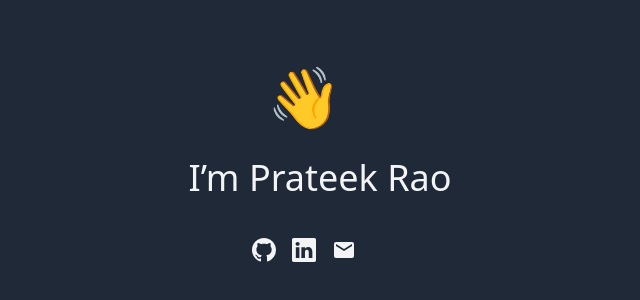
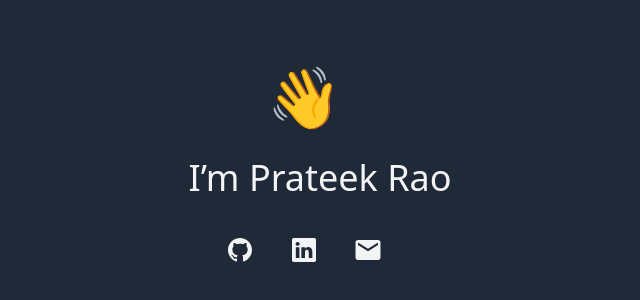
Before and after one commit to raopg/personal-website, a Next.js app: page / in a window 1280 px wide. Shown: the part 232-532 px from the top of the page, without its empty margins (336-976 px from the left). Built offline with nearby package versions, Linux system fonts and the light colour scheme.

Commit message:
upload resume

```diff
--- a/src/components/Link.tsx
+++ b/src/components/Link.tsx
@@ -2,7 +2,7 @@ import { ReactNode } from "react";
 
 export const Link = ({ to, children }: { to: string; children: ReactNode }) => (
   <a
-    className="w-10 h-10 flex justify-center items-center hover:scale-150"
+    className="w-16 h-10 flex justify-center items-center hover:scale-150"
     href={to}
     rel="noreferrer noopener"
     target="_blank"
--- a/src/pages/index.tsx
+++ b/src/pages/index.tsx
@@ -25,7 +25,7 @@ const Home: NextPage = () => {
           <BsLinkedin className="text-2xl cursor-pointer" />
         </Link>
         <Link to={EMAIL}>
-          <MdEmail className="text-2xl cursor-pointer" />
+          <MdEmail className="text-3xl cursor-pointer" />
         </Link>
       </div>
     </div>
```
Also changed, not shown: 1 other file (tests, documents, lock files or other folders).
